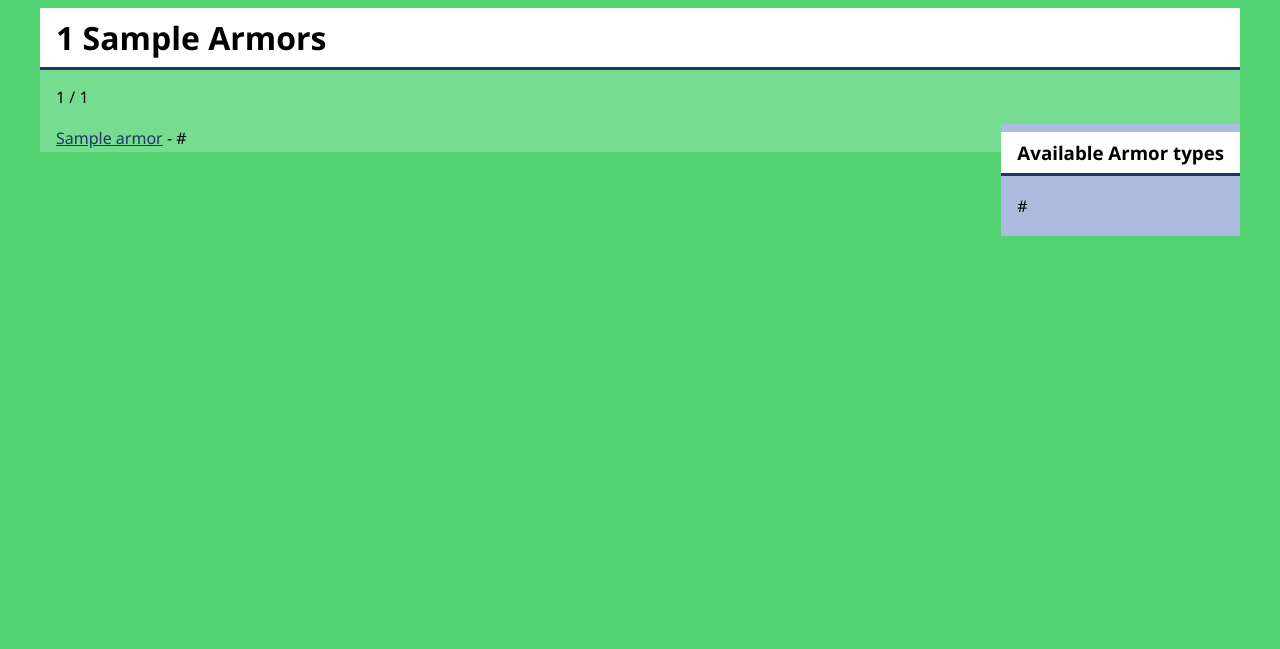
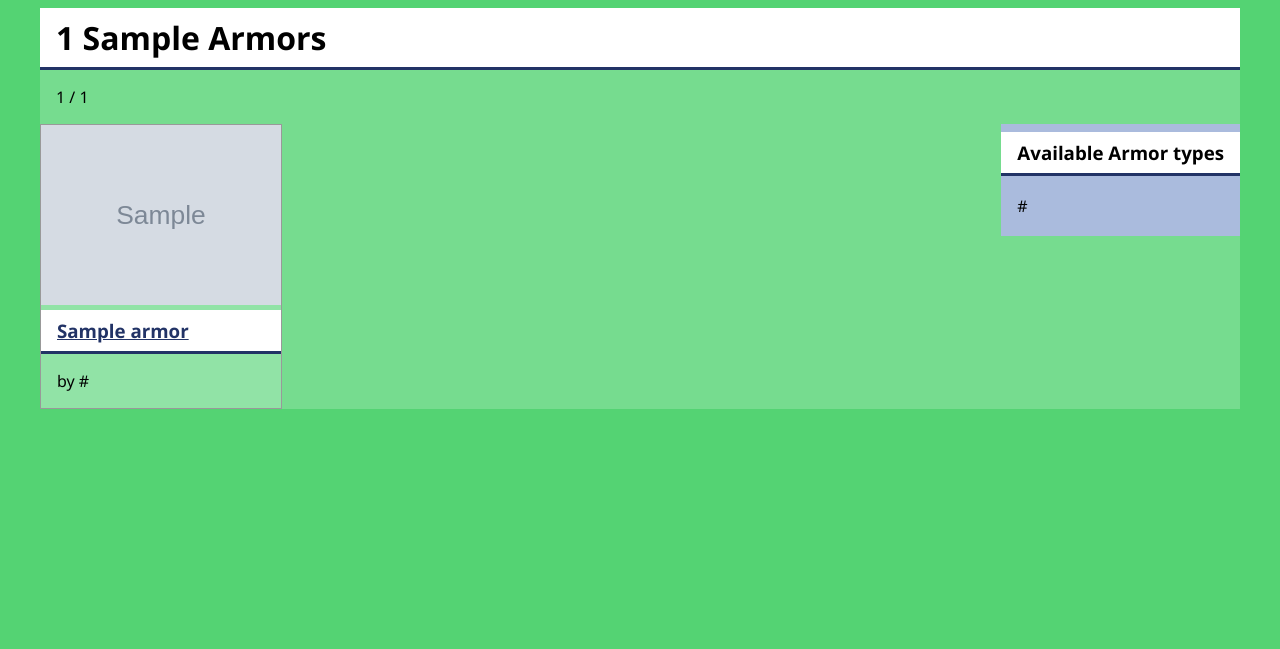
Before and after one commit to ArnoldasKun/Kalve, a Django app: template arsenal/forge/templates/forge/armor_list.html in a window 1280 px wide. Shown: the part 38-687 px from the top of the page. Run offline with Django 3.2, Linux system fonts and the light colour scheme; the template is opened without the code that fills it: most values are stand-ins (such as "Sample title", 1, 10 or a date in 2020); grey boxes marked "Sample" are stand-in pictures.

Commit message:
armor photo + mistakes

```diff
--- a/arsenal/arsenal/settings.py
+++ b/arsenal/arsenal/settings.py
@@ -119,6 +119,8 @@ USE_TZ = True
 
 STATIC_URL = 'static/'
 STATIC_ROOT = BASE_DIR.joinpath('static')
+MEDIA_URL = 'media/'
+MEDIA_ROOT = BASE_DIR.joinpath('media')
 
 # Default primary key field type
 # https://docs.djangoproject.com/en/4.1/ref/settings/#default-auto-field
--- a/arsenal/arsenal/urls.py
+++ b/arsenal/arsenal/urls.py
@@ -21,4 +21,5 @@ from django.conf.urls.static import static
 urlpatterns = [
     path('admin/', admin.site.urls),
     path ('', include('forge.urls')),
-] + static(settings.STATIC_URL, document_root=settings.STATIC_ROOT)
+] + static(settings.STATIC_URL, document_root=settings.STATIC_ROOT) \
+  + static(settings.MEDIA_URL, document_root=settings.MEDIA_ROOT)
--- a/arsenal/forge/models.py
+++ b/arsenal/forge/models.py
@@ -52,6 +52,7 @@ class Armor(models.Model):
         ArmorType,
         help_text='Choose armor type for your armor',
         verbose_name='armor_type(s)')
+    photo = models.ImageField("photo", upload_to='photos', blank=True, null=True)
 
     def __str__(self) -> str:
         return f"{self.blacksmith} - {self.title}"
--- a/arsenal/forge/static/forge/css/base.css
+++ b/arsenal/forge/static/forge/css/base.css
@@ -109,3 +109,25 @@ ul li:hover {
 .paginator form {
     display: inline-block;
 }
+
+ul.armor_list {
+    display: flex;
+    flex-direction: row;
+    flex-wrap: wrap;
+    gap: 1rem;
+}
+
+ul.armor_list li.armor {
+    flex-basis: 15rem;
+    border: 1px solid #999;
+    background-color: rgba(255, 255, 255, 0.2);
+    padding: 0;
+}
+
+ul.armor_list li.armor img {
+    max-width: 100%;
+}
+
+ul.armor_list li.armor h3 {
+    margin-top: 0;
+}
--- a/arsenal/forge/templates/forge/armor_list.html
+++ b/arsenal/forge/templates/forge/armor_list.html
@@ -1,7 +1,8 @@
 {% extends 'forge/base.html' %}
+{% load static %}
 {% block title %}Armors in {{ block.super }}{% endblock title %}
 {% block content %}
-    <h1>{{ books_count }}
+    <h1>{{ armors_count }}
         {% if armor_type %}{{ armor_type }}{% endif %}
         Armors</h1>
     <div class="paginator">
@@ -23,9 +24,19 @@
             {% endfor %}
         </ul>
     </div>
-    <ul>
+    <ul class="armor_list">
         {% for armor in armor_list %}
-            <li><a href="{% url 'armor' armor.pk %}">{{ armor.title }}</a> - {{ armor.blacksmith.link }}</li>
+        <li class="armor">
+            <a href="{% url 'armor' armor.pk %}">
+                {% if armor.photo %}
+                    <img src="{{ armor.photo.url }}">
+                {% else %}
+                    <img src="{% static 'forge/photo/tuscia.png' %}">
+                {% endif %}
+                <h3>{{ armor.title }}</h3>
+            </a>
+            <p>by {{ armor.blacksmith.link }}</p>
+        </li>
         {% endfor %}
     </ul>
 {% endblock content %}
```
Also changed, not shown: arsenal/forge/migrations/0002_armor_photo.py (added), 1 other file.
